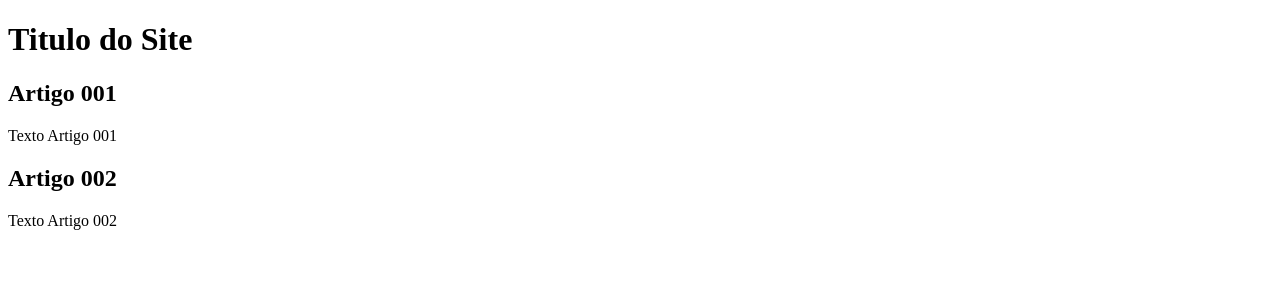
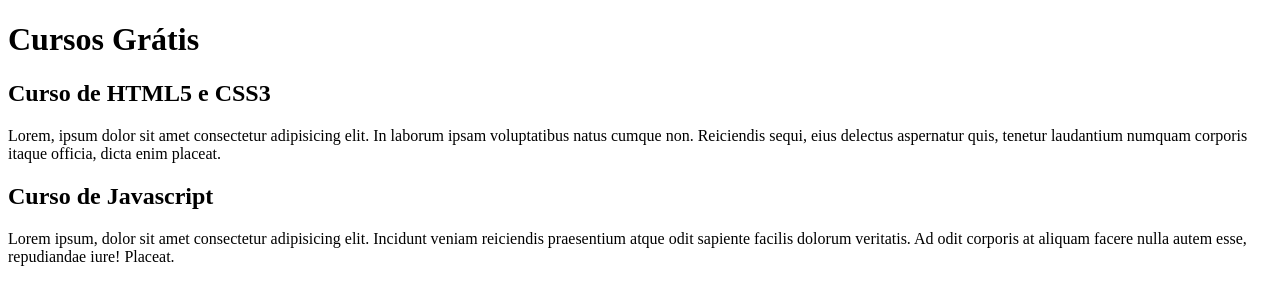
Before and after one commit to vinilima997/projeto-site, a plain HTML site: page index.html in a window 1280 px wide. Drawn offline with Linux system fonts and the light colour scheme.

Commit message:
comecei a escrever o conteudo

```diff
--- a/index.html
+++ b/index.html
@@ -9,15 +9,15 @@
 <body>
     <main>
         <header>
-            <h1>Titulo do Site</h1>
+            <h1>Cursos Grátis</h1>
         </header>
         <article>
-            <h2>Artigo 001</h2>
-            <p>Texto Artigo 001</p>
+            <h2>Curso de HTML5 e CSS3</h2>
+            <p>Lorem, ipsum dolor sit amet consectetur adipisicing elit. In laborum ipsam voluptatibus natus cumque non. Reiciendis sequi, eius delectus aspernatur quis, tenetur laudantium numquam corporis itaque officia, dicta enim placeat.</p>
         </article>
         <article>
-            <h2>Artigo 002</h2>
-            <p>Texto Artigo 002</p>
+            <h2>Curso de Javascript</h2>
+            <p>Lorem ipsum, dolor sit amet consectetur adipisicing elit. Incidunt veniam reiciendis praesentium atque odit sapiente facilis dolorum veritatis. Ad odit corporis at aliquam facere nulla autem esse, repudiandae iure! Placeat.</p>
         </article>
     </main>
 </body>
```
